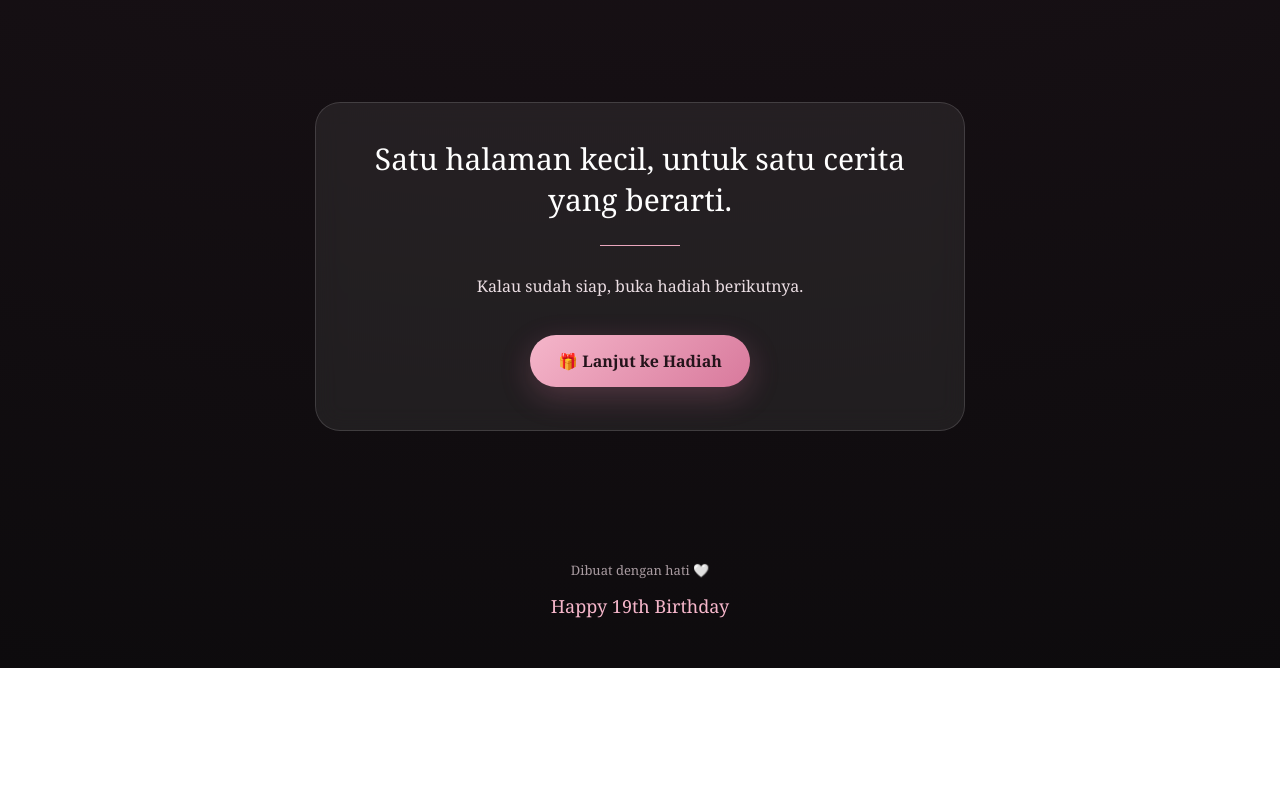
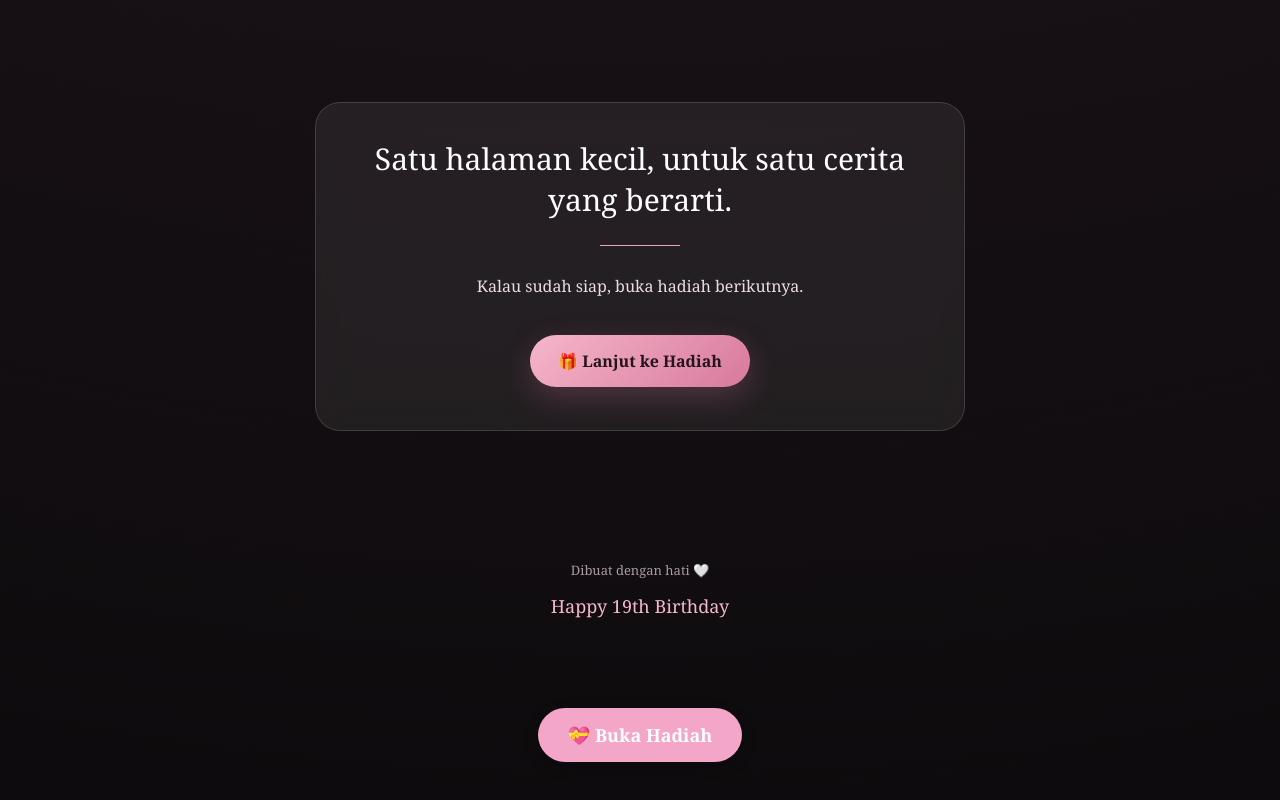
Before and after one commit to faisalagel90-max/birthday-gift, a website: page index.html in a window 1280 px wide. Shown: the part 2193-2993 px from the top of the page. Before the commit the page ends 2861 px from the top, so only its background shows below. Drawn offline with Linux system fonts and the light colour scheme.

Commit message:
Update index.html

```diff
--- a/index.html
+++ b/index.html
@@ -593,5 +593,22 @@ document.querySelectorAll(".heart").forEach(function(heart) {
 
 </script>
 
+<div style="text-align:center; margin:40px 0;">
+  <a href="public/gift.html"
+     style="
+       display:inline-block;
+       padding:15px 30px;
+       border-radius:30px;
+       background:#f3a6c8;
+       color:white;
+       text-decoration:none;
+       font-size:18px;
+       font-weight:bold;
+       box-shadow:0 5px 15px rgba(0,0,0,0.2);
+     ">
+    💝 Buka Hadiah
+  </a>
+</div>
+
 </body>
 </html>
```
